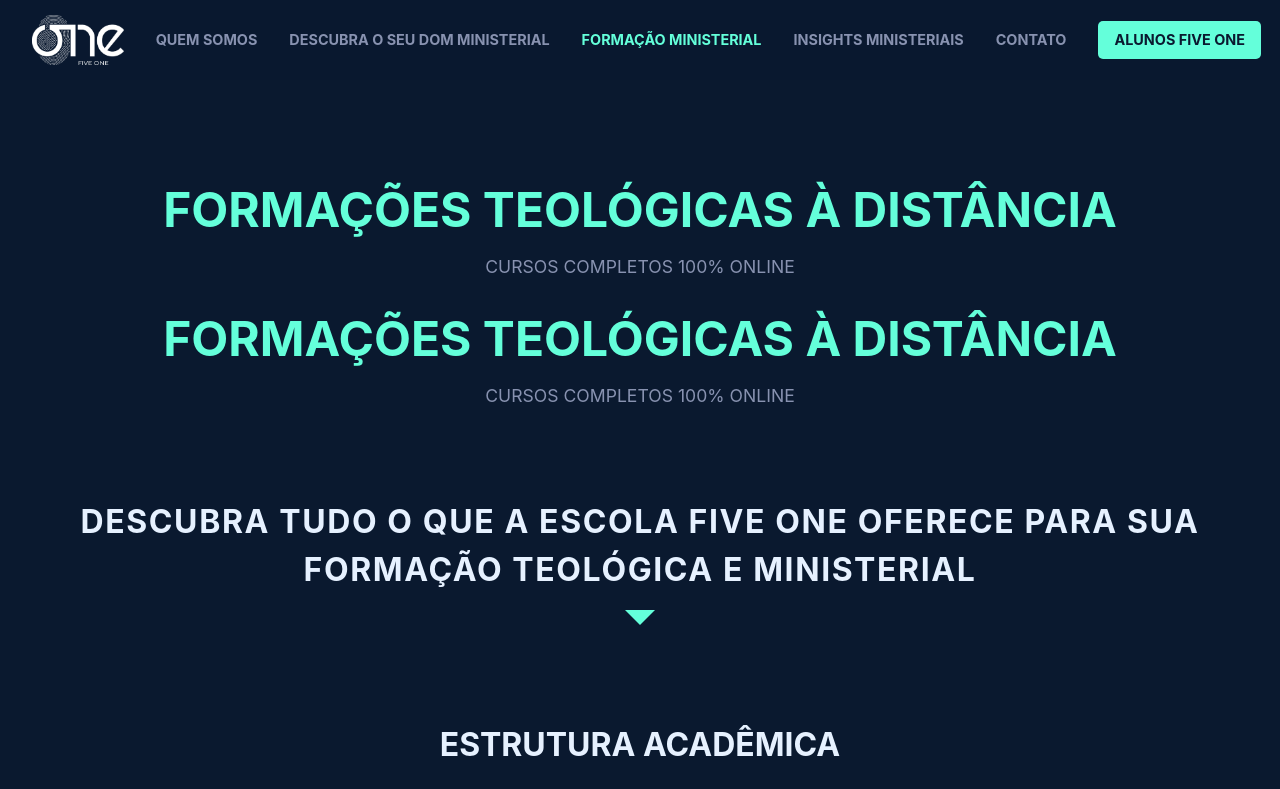
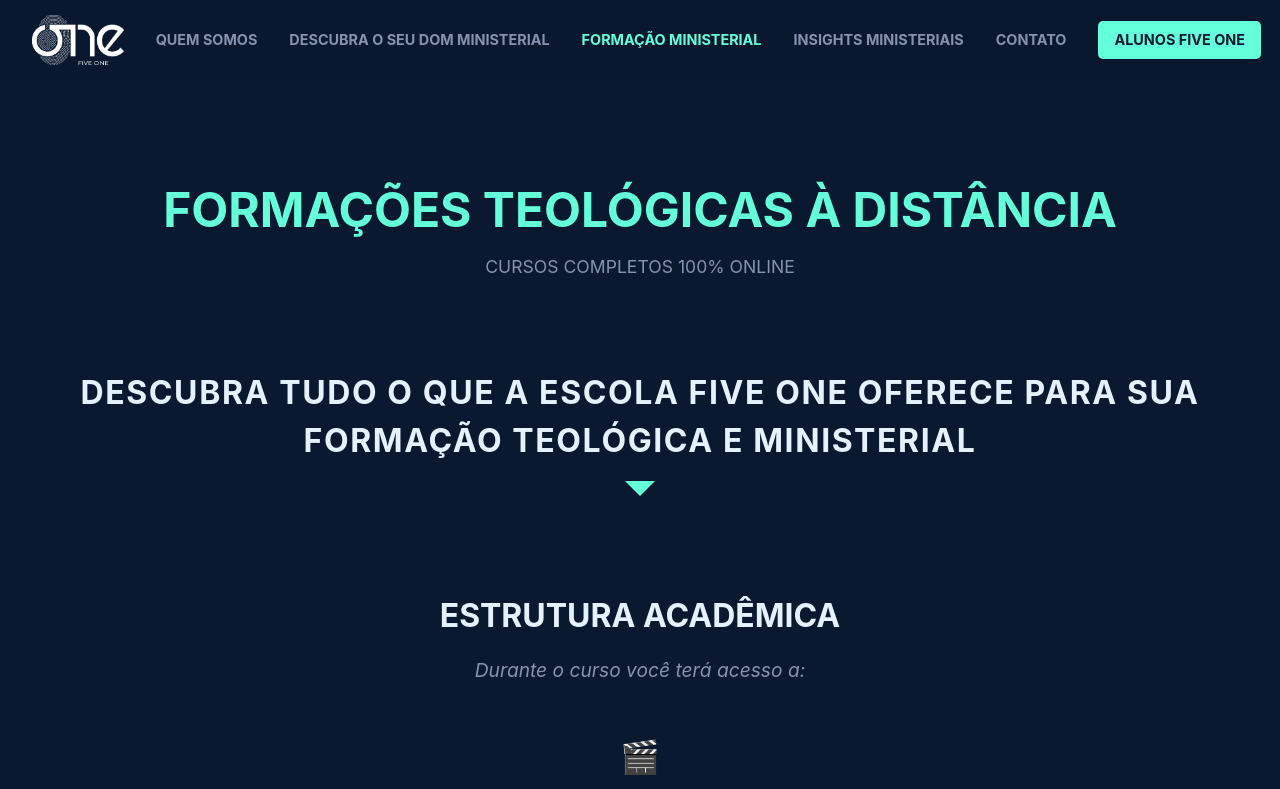
Before and after one commit to marcel102030/fiveone-landing, a React (Vite) app: page /#/formacao-ministerial in a window 1280 px wide. Shown: the top 789 px of the page. Built offline with nearby package versions, Linux system fonts and the light colour scheme.

Commit message:
ajusteNaFormacaoMinisterial4

```diff
--- a/src/pages/Services.tsx
+++ b/src/pages/Services.tsx
@@ -129,11 +129,6 @@
           <h1>FORMAÇÕES TEOLÓGICAS À DISTÂNCIA</h1>
           <p>CURSOS COMPLETOS 100% ONLINE</p>
         </div>
-        <div className="services-header">
-          <h1>FORMAÇÕES TEOLÓGICAS À DISTÂNCIA</h1>
-          <p>CURSOS COMPLETOS 100% ONLINE</p>
-        </div>
-
         <div className="intro-platform">
           <div className="services-highlight">
             <h2 className="highlight-title">Descubra tudo o que a Escola Five One oferece para sua formação teológica e ministerial</h2>
```
